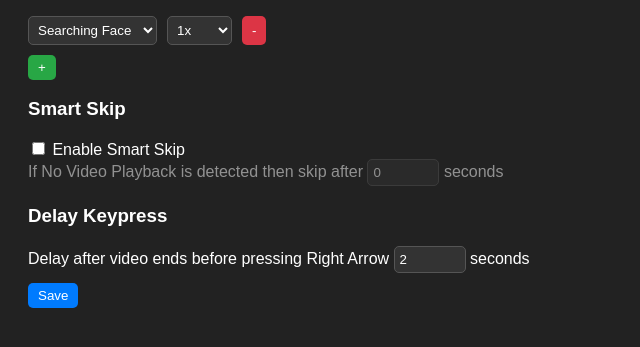
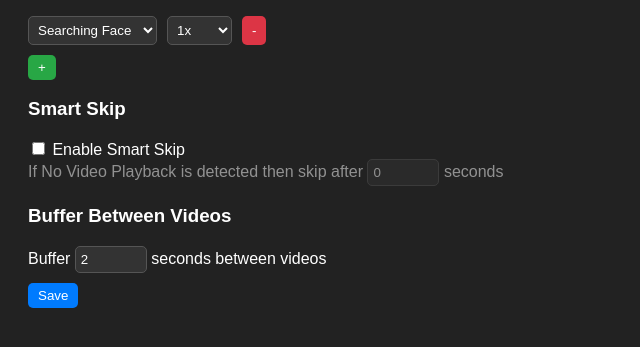
Before and after one commit to bowlperson/QA-Assist, a browser extension: page settings.html in a window 1280 px wide. Shown: the part 101-448 px from the top of the page, without its empty margins (0-640 px from the left). Drawn offline with Linux system fonts and the light colour scheme.

Commit message:
Fix keypress buffer timing

```diff
--- a/settings.html
+++ b/settings.html
@@ -73,10 +73,9 @@
         <input id="skipDelay" type="number" min="0" max="30" value="0"> seconds
     </label>
     <br>
-    <h3>Delay Keypress</h3>
+    <h3>Buffer Between Videos</h3>
     <label>
-        Delay after video ends before pressing Right Arrow
-        <input id="keyDelay" type="number" min="0" value="2"> seconds
+        Buffer <input id="keyDelay" type="number" min="0" value="2"> seconds between videos
     </label>
     <br>
     <button id="saveSettings">Save</button>
```
Also changed, not shown: content.js (+8 -9 lines).
